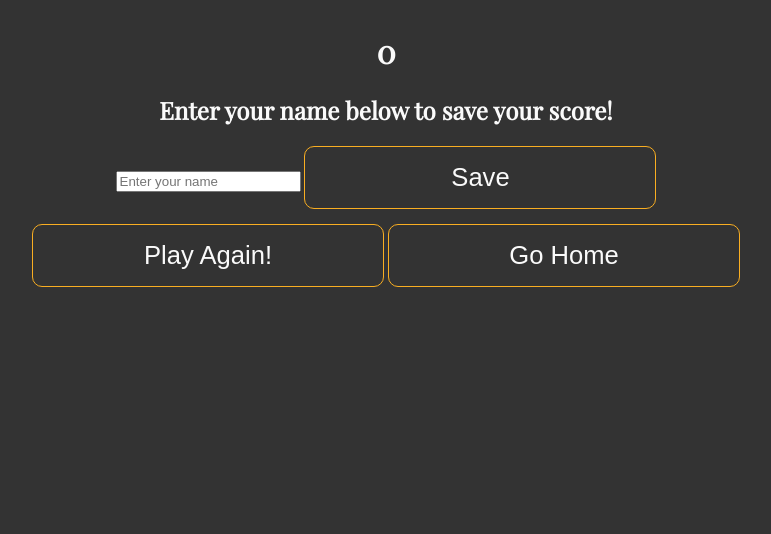
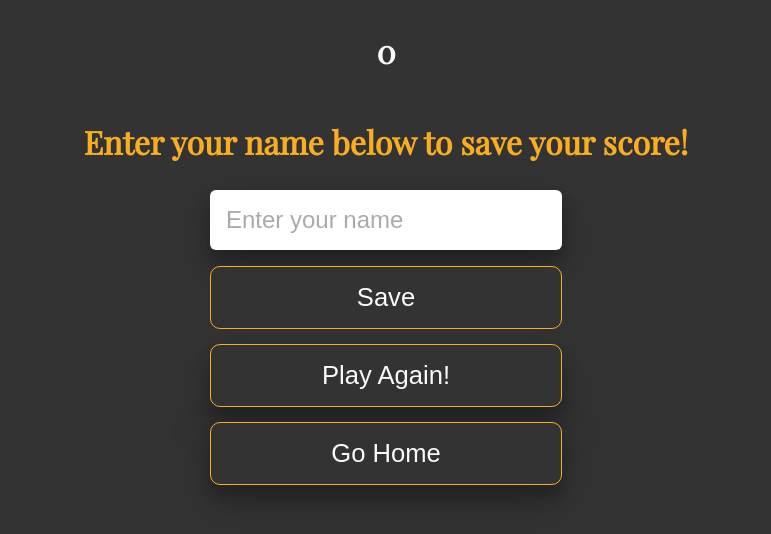
Before and after one commit to Code-Institute-Submissions/Kristina30-british-culture-quiz-app_OctResub, a plain HTML site: page end-quiz.html in a window 1280 px wide. Shown: the whole page, without its empty margins (254-1025 px from the left). Drawn offline with nearby package versions, Linux system fonts and the light colour scheme.

Commit message:
Add style to end quiz page

```diff
--- a/assets/css/style.css
+++ b/assets/css/style.css
@@ -235,3 +235,31 @@ body {
     width: 100%;
     text-align: center;
   }
+
+/* End Quiz Page Style*/
+.end-form {
+    width: 100%;
+    display: flex;
+    flex-direction: column;
+    align-items: center;
+  }
+
+  input {
+    margin-bottom: 1rem;
+    width: 20rem;
+    padding: 1rem;
+    font-size: 1.5rem;
+    border-radius: 6px;
+    border: none;
+    box-shadow: 0 12px 16px 0 rgba(0,0,0,0.24), 0 17px 50px 0 rgba(0,0,0,0.19);
+  }
+
+  input::placeholder {
+    color: #aaa;
+  }
+
+  #enter-text {
+    font-size: 2rem;
+    color: #f9ae22;
+    text-align: center;
+  }
```
